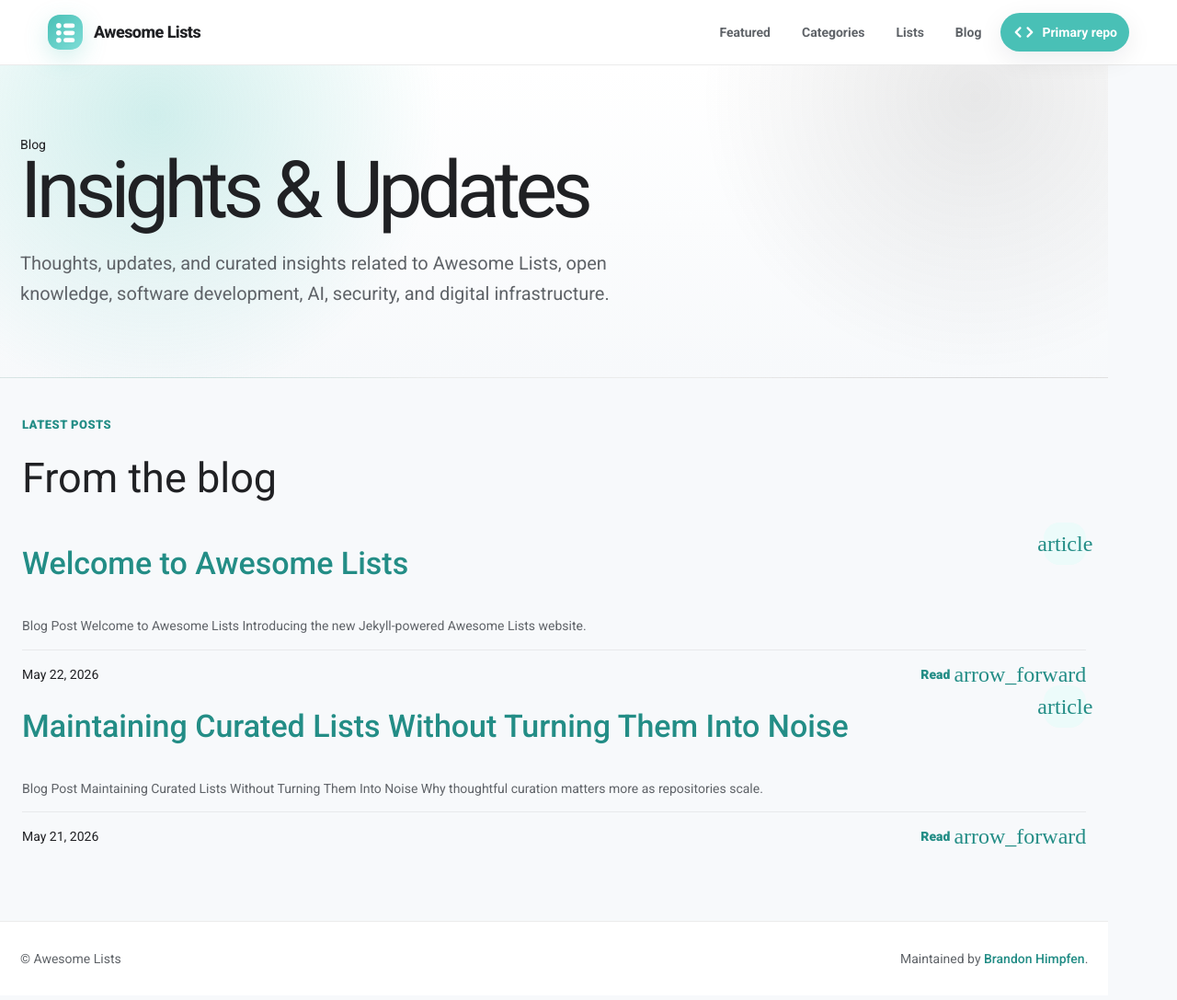
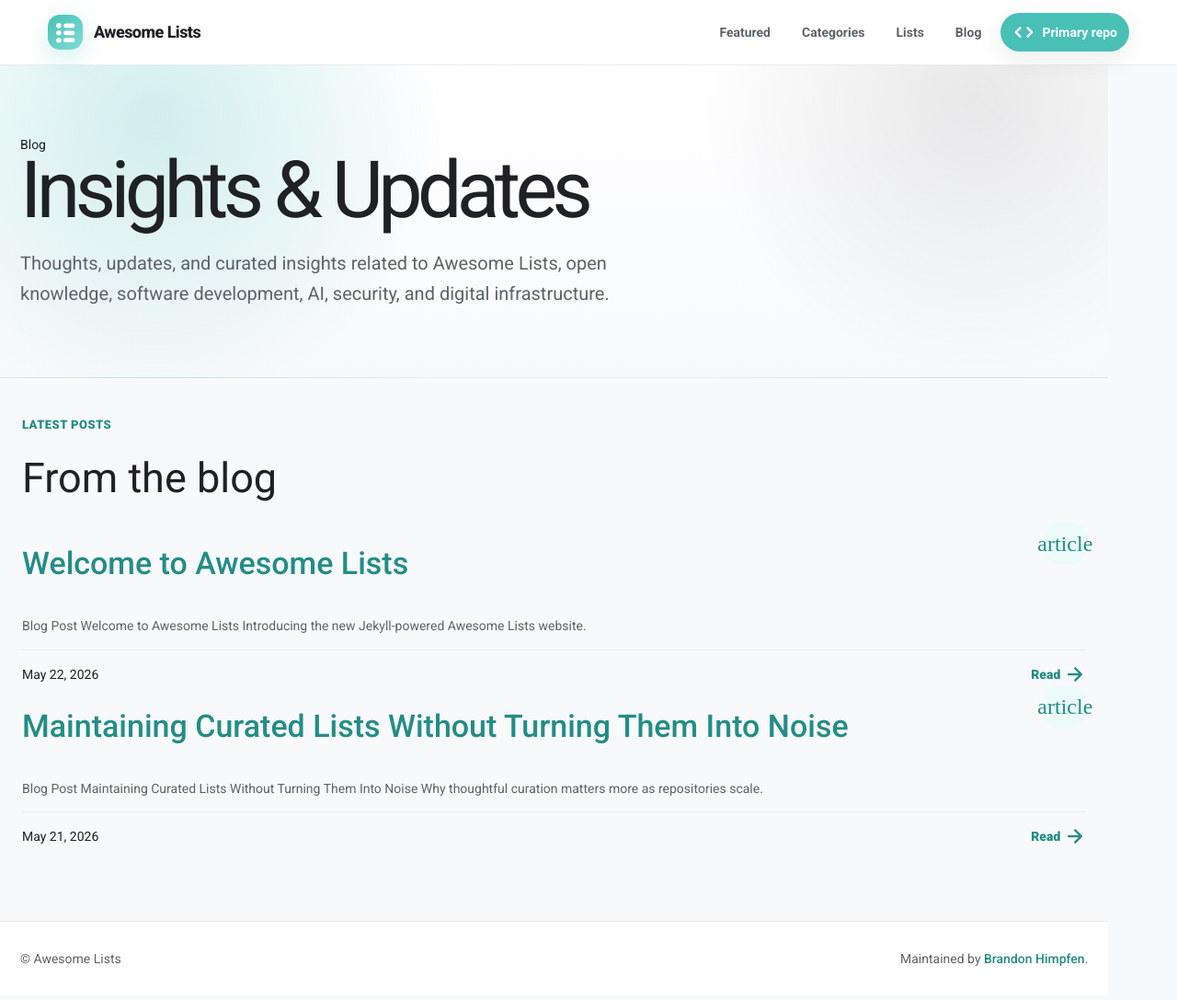
Before and after one commit to awesomelistsio/www, a Jekyll site: the page built from blog.md, in a window 1280 px wide and 1087 px high. Shown: the whole window at 92% size. Built offline with Jekyll 4.4.1, drawn with Linux system fonts in a browser that asks for light colours.

Commit message:
Update blog.md

```diff
--- a/blog.md
+++ b/blog.md
@@ -48,7 +48,9 @@
 
 <a class="open-link" href="{{ post.url | relative_url }}">
 Read
-<i class="material-icons">arrow_forward</i>
+<span class="material-symbols-rounded">
+arrow_forward
+</span>
 </a>
 </div>
 </article>
```
